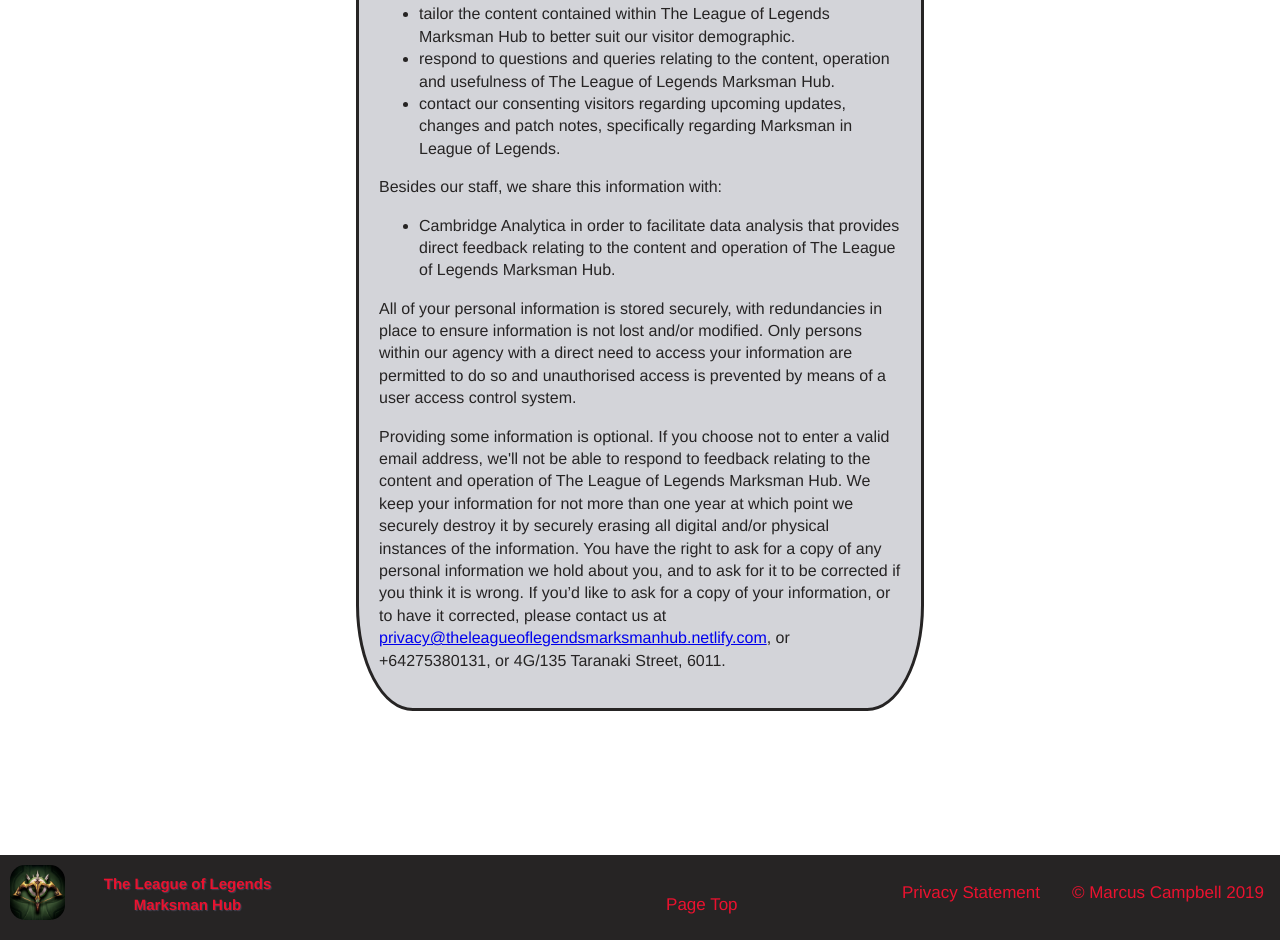
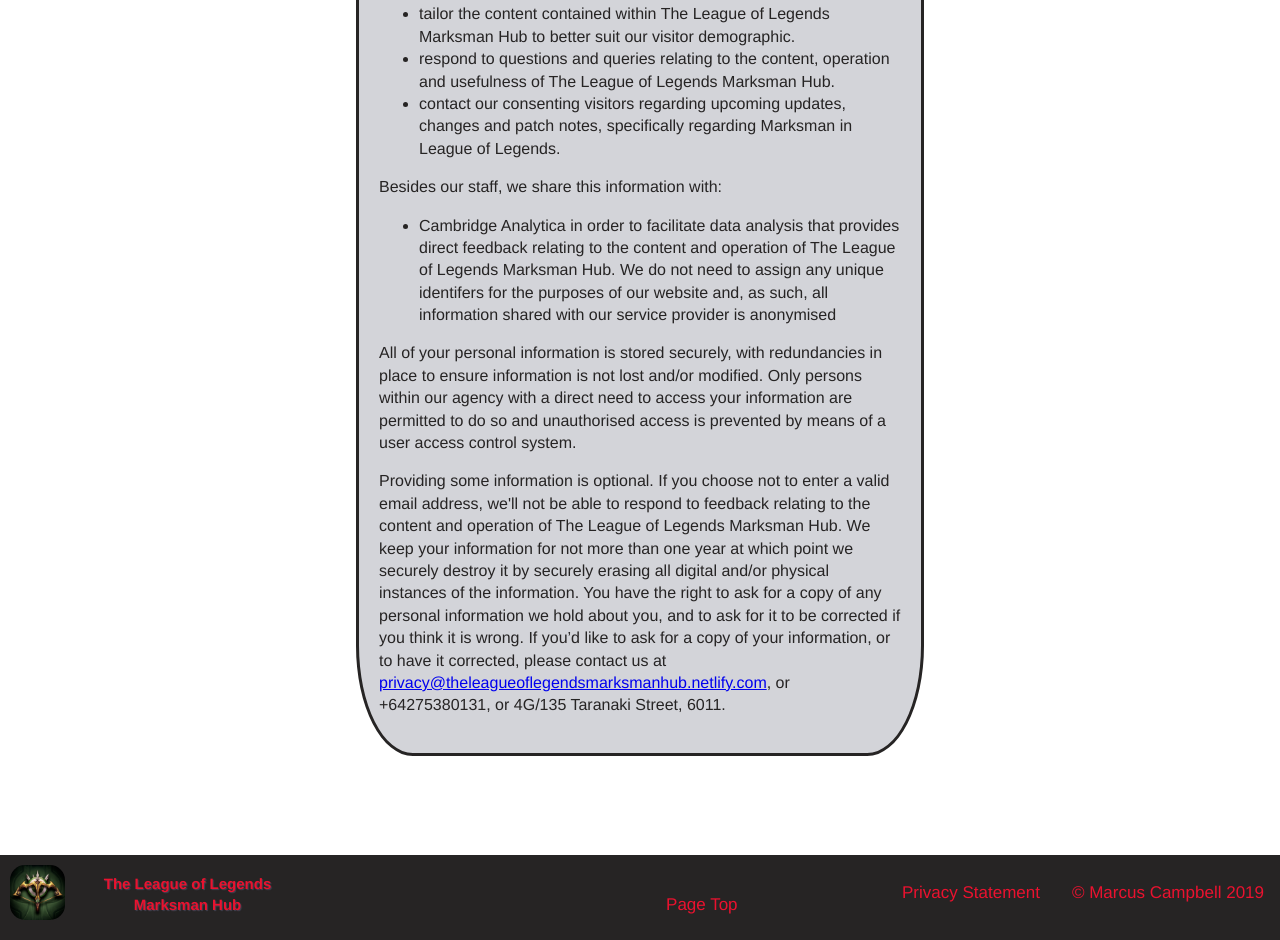
Before and after one commit to MLCampbell/adc-project2, a plain HTML site: page privacy.html in a window 1280 px wide. Shown: the part 960-1900 px from the top of the page. Drawn offline with Linux system fonts and the light colour scheme.

Commit message:
Update privacy.html

```diff
--- a/privacy.html
+++ b/privacy.html
@@ -84,7 +84,8 @@ Adding desirability and CTA -->
 			<p>Besides our staff, we share this information with:</p>
 
 			<ul>
-				<li>Cambridge Analytica in order to facilitate data analysis that provides direct feedback relating to the content and operation of The League of Legends Marksman Hub.</li>
+				<li>Cambridge Analytica in order to facilitate data analysis that provides direct feedback relating to the content and operation of The League of Legends Marksman Hub.
+				We do not need to assign any unique identifers for the purposes of our website and, as such, all information shared with our service provider is anonymised</li>
 			</ul>
 			<p>All of your personal information is stored securely, with redundancies in place to ensure information is not lost and/or modified. Only persons within our agency
 				with a direct need to access your information are permitted to do so and unauthorised access is prevented by means of a user access control system.
```
